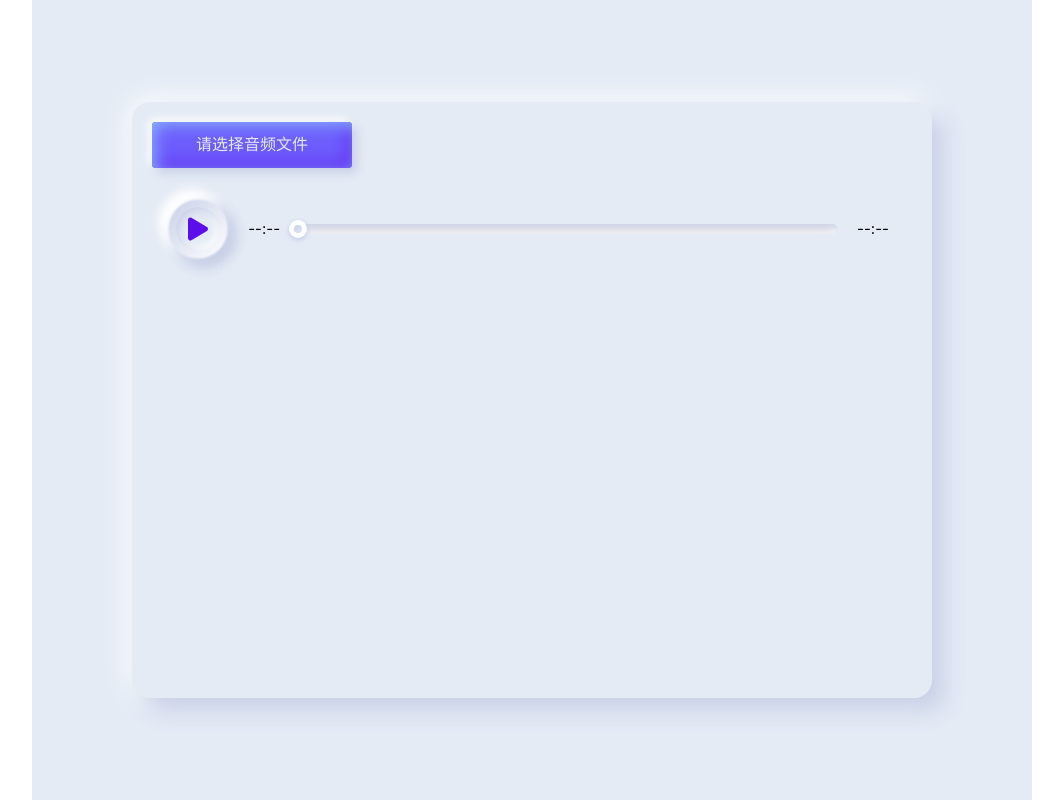
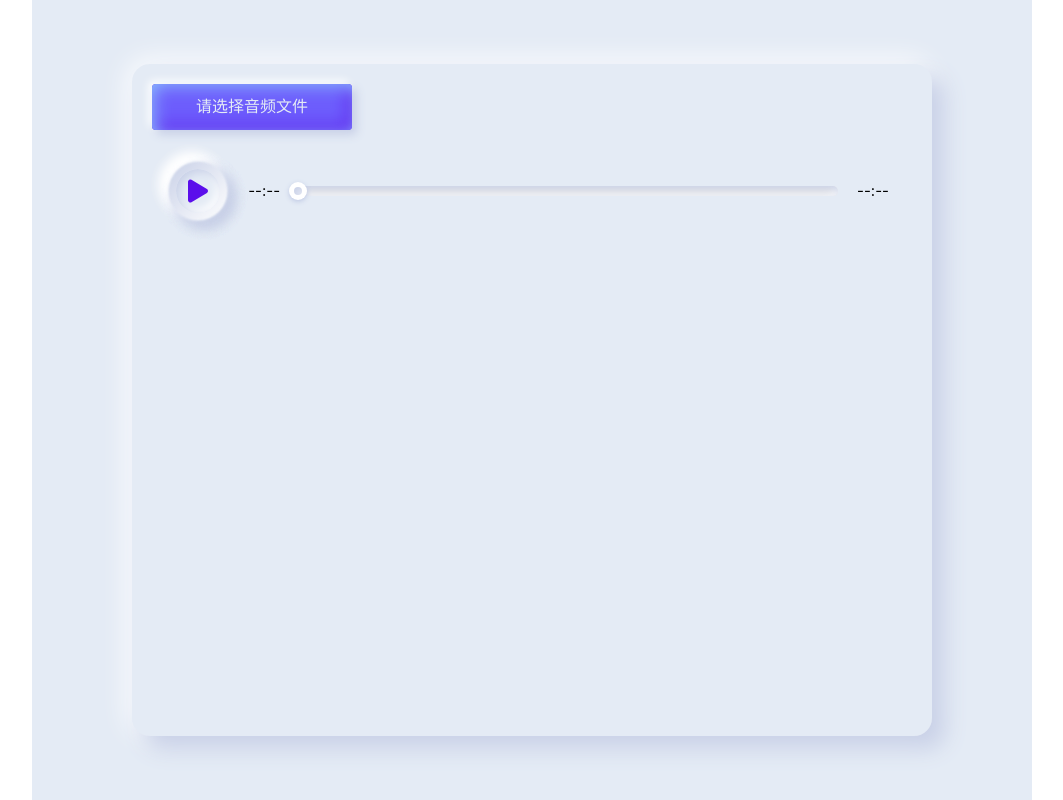
Before and after one commit to zhangran963/audiowaves, a Vue app: page / in a window 1280 px wide. Shown: the whole page, without its empty margins (108-1171 px from the left). Built offline with nearby package versions, Linux system fonts and the light colour scheme.

Commit message:
fix: 调整比例因子;

```diff
--- a/src/views/AudioView/composables/canvas.ts
+++ b/src/views/AudioView/composables/canvas.ts
@@ -12,7 +12,7 @@ export const useCanvas = () => {
     const audioViewElement = document.querySelector('.audio-view-content')
     const clientWidth = audioViewElement!.clientWidth
     canvasEle.width = clientWidth
-    canvasEle.height = clientWidth * 0.5
+    canvasEle.height = clientWidth * 0.6
   })
 
   const clearCanvas = () => {
@@ -46,13 +46,14 @@ export const useCanvas = () => {
     clearCanvas()
     let barHeight
     let x = 0
+    const heightFactor = canvasRef.value!.height / 255 // Unit8Arrya范围 0~255; 计算比例因子
 
     for (let i = 0; i <= maxFrequency; i += frequencyInterval) {
-      barHeight = frequencyData[i]
+      barHeight = frequencyData[i] * heightFactor * 0.88
       fillStyle('#000')
       drawRectWithRadius(x, canvasRef.value!.height - barHeight, barWidth - 2, barHeight)
 
-      if ((i / frequencyInterval) % 2 == 0) {
+      if ((i / frequencyInterval) % 4 == 0) {
         ctxRef.value!.fillText(`${i} Hz`, x + barWidth / 4, 20) // Position and content of the text
       }
 
```
